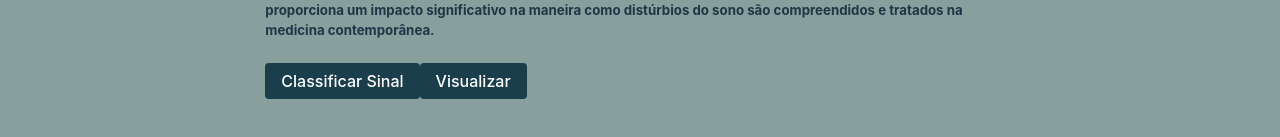
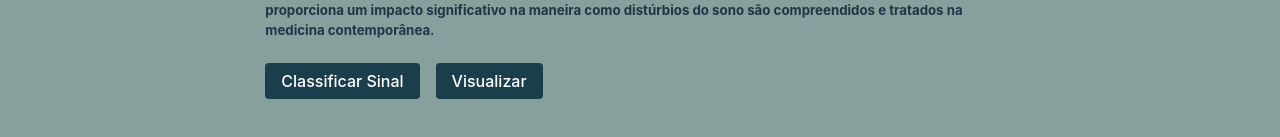
Before and after one commit to MatheusDCadamuro/sandman-client, a React (Vite) app: page / in a window 1280 px wide. Shown: the part 493-630 px from the top of the page. Built offline with nearby package versions, Linux system fonts and the light colour scheme.

Commit message:
chore: Corrigir bug de redirect, adicionar funcionalidade de logout no Navbar e atualizar token de acesso

```diff
--- a/src/assets/css/MenuNavBar.css
+++ b/src/assets/css/MenuNavBar.css
@@ -65,6 +65,11 @@
   background-color: #e74c3c;
 }
 
+.botoes {
+  display: flex;
+  margin-top: 1em;
+  gap: 1em;
+}
 
 .list {
   display: flex;
--- a/src/pages/Laudo/gerarLaudo.jsx
+++ b/src/pages/Laudo/gerarLaudo.jsx
@@ -36,11 +36,14 @@ export default function GerarLaudo() {
     try {
       console.log('data:', info);
      const  enviarPdf = {
-        CDEnf: data.pdf.CDEnf,
-        name: data.pdf.name,
-        job_id: data.pdf.job_id,
-        technician: data.pdf.technician,
-        notes: info.notes,
+        pdf: {
+          CDEnf: data.pdf.CDEnf,
+          name: data.pdf.name,
+          job_id: data.pdf.job_id,
+          technician: data.pdf.technician,
+          notes: info.notes,
+        },
+        email: data.email,
       }
       console.log('enviarPdf:', enviarPdf);
       const response = await fetch('http://localhost:3000/exame/pdf', {
@@ -100,7 +103,7 @@ export default function GerarLaudo() {
               <li>
                 <input
                   type="submit"
-                  value="Examinar"
+                  value="Finalizar"
                   className="primary button2"
                 />
               </li>
--- a/src/pages/Laudo/laudo.jsx
+++ b/src/pages/Laudo/laudo.jsx
@@ -97,6 +97,7 @@ export default function Laudo() {
         method: 'GET',
         headers: {
           'Content-Type': 'application/json',
+          'x-access-token': localStorage.getItem('x-access-token'),
         },
       }).then((response) => response.json());
 
--- a/src/pages/root/Login.jsx
+++ b/src/pages/root/Login.jsx
@@ -27,8 +27,8 @@ function Login() {
                 setRedirectTo("/");
 
             } catch (error) {
-                console.log("error", error);
-                toast.error(error.response.data.message);
+                console.log("error: ", error);
+                toast.error("Erro ao fazer login");
             }
         }
     }
--- a/src/pages/root/root.jsx
+++ b/src/pages/root/root.jsx
@@ -32,6 +32,7 @@ export default function Root() {
             medicina contemporânea.
           </h5>
         </div>
+        <div className='botoes'>
         <Link to="exame/cadastrar">
           <button className='button'>
             Classificar Sinal
@@ -42,6 +43,7 @@ export default function Root() {
             Visualizar
           </button>
         </Link>
+        </div>
       </div>
     </div>
   );
--- a/src/services/auth.service.js
+++ b/src/services/auth.service.js
@@ -17,7 +17,6 @@ const authService = {
     setLoggedUser(data){
         let parsedData = JSON.stringify(data.token);
         let adminToken = JSON.stringify(data.adminToken);
-        console.log("parsedData", parsedData)
         localStorage.setItem("user", parsedData);
         localStorage.setItem("admin-token", adminToken);
     },
```
